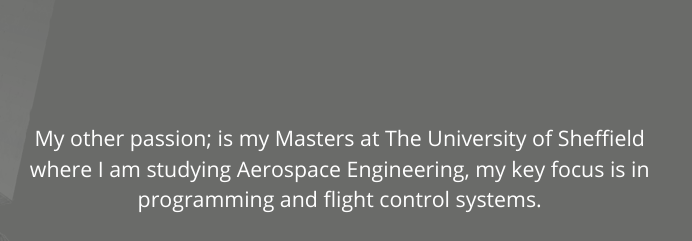
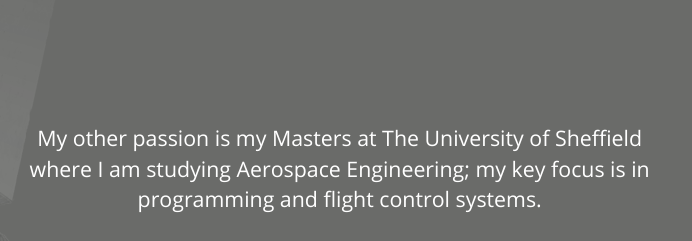
Before and after one commit to cjbyrne/live, a plain HTML site: page index.html in a window 1280 px wide. Shown: the part 1500-1741 px from the top of the page, 407-1099 px from the left. Drawn offline with nearby package versions, Linux system fonts and the light colour scheme; files whose address does not match are found by name; a web font is replaced by a local one.

Commit message:
semi fix

```diff
--- a/index.html
+++ b/index.html
@@ -437,7 +437,7 @@
                     <div class="col-md-12" style="height: 125px;"></div>
                     <div class="col-md-12" style="text-align: center">
                         <p>
-                            My other passion; is my Masters at The University of Sheffield where I am studying Aerospace Engineering, my key focus is in programming and flight control systems.
+                            My other passion is my Masters at The University of Sheffield where I am studying Aerospace Engineering; my key focus is in programming and flight control systems.
                         </p>
                     </div>
                     <div class="col-md-12" style="height: 125px;"></div>
```
